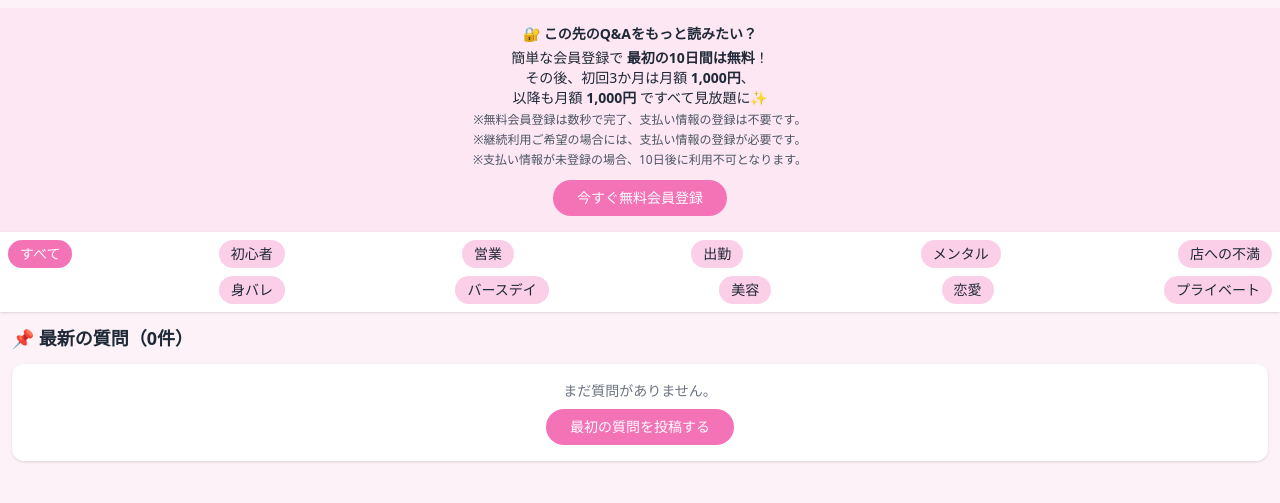
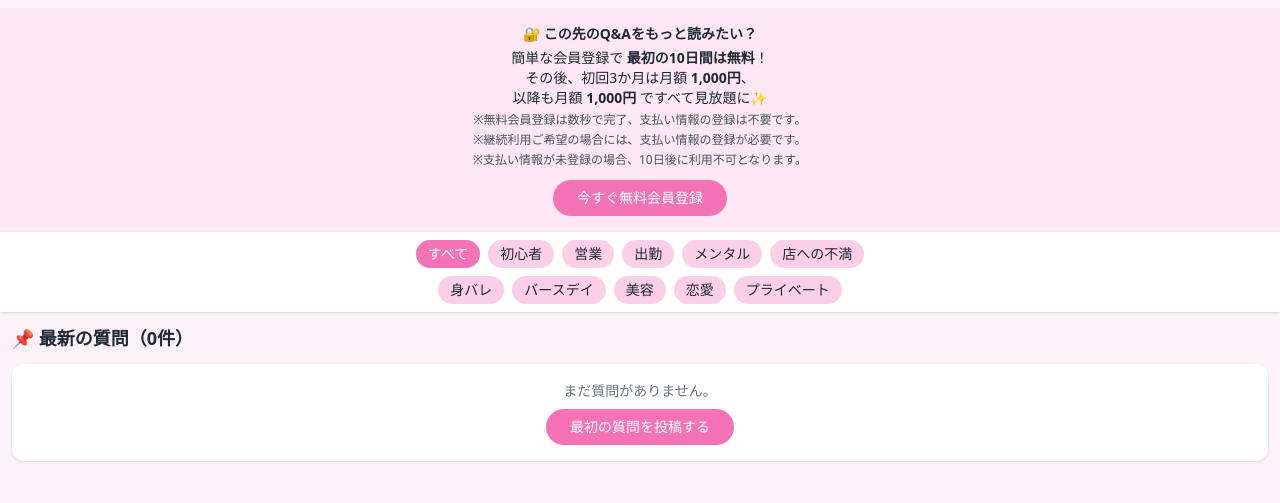
Before and after one commit to ymzk4160/ymzk4160-cabaq-flask, a Flask app: page / in a window 1280 px wide. Shown: the part 233-736 px from the top of the page. Run offline with Flask 3, Linux system fonts and the light colour scheme; some libraries are stand-ins or nearby versions.

Commit message:
Update index.html

```diff
--- a/app/templates/main/index.html
+++ b/app/templates/main/index.html
@@ -39,23 +39,19 @@
   </button>
 </section>
 
-<!-- カテゴリー（文字数バランス最適化済みの2段レイアウト） -->
+<!-- カテゴリー（横2段レイアウト・文字数バランス最適化） -->
 <div class="p-2 bg-white shadow">
   <!-- 1段目 -->
-  <div class="flex mb-2">
-    <div class="w-1/6">
+  <div class="flex justify-center space-x-2 mb-2">
     <button onclick="filterCategory('all')" class="category-button bg-pink-400 text-white text-sm px-3 py-1 rounded-full" data-category-btn="all">すべて</button>
-    </div>
-    <div class="w-5/6 flex justify-between">
     <button onclick="filterCategory('初心者')" class="category-button bg-pink-200 hover:bg-pink-300 text-sm px-3 py-1 rounded-full" data-category-btn="初心者">初心者</button>
     <button onclick="filterCategory('営業')" class="category-button bg-pink-200 hover:bg-pink-300 text-sm px-3 py-1 rounded-full" data-category-btn="営業">営業</button>
     <button onclick="filterCategory('出勤')" class="category-button bg-pink-200 hover:bg-pink-300 text-sm px-3 py-1 rounded-full" data-category-btn="出勤">出勤</button>
     <button onclick="filterCategory('メンタル')" class="category-button bg-pink-200 hover:bg-pink-300 text-sm px-3 py-1 rounded-full" data-category-btn="メンタル">メンタル</button>
     <button onclick="filterCategory('店不満')" class="category-button bg-pink-200 hover:bg-pink-300 text-sm px-3 py-1 rounded-full" data-category-btn="店不満">店への不満</button>
   </div>
-  </div>
   <!-- 2段目 -->
-  <div class="flex justify-between pl-[16.7%]"> <!-- すべてボタンの下は空ける -->
+  <div class="flex justify-center space-x-2">
     <button onclick="filterCategory('身バレ')" class="category-button bg-pink-200 hover:bg-pink-300 text-sm px-3 py-1 rounded-full" data-category-btn="身バレ">身バレ</button>
     <button onclick="filterCategory('バースデイ')" class="category-button bg-pink-200 hover:bg-pink-300 text-sm px-3 py-1 rounded-full" data-category-btn="バースデイ">バースデイ</button>
     <button onclick="filterCategory('美容')" class="category-button bg-pink-200 hover:bg-pink-300 text-sm px-3 py-1 rounded-full" data-category-btn="美容">美容</button>
```
Lines whose indentation alone changed are shown as unchanged.
